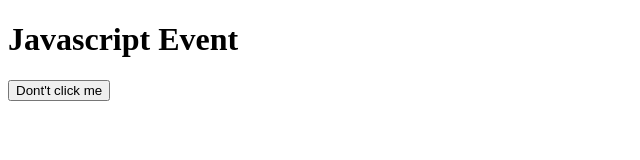
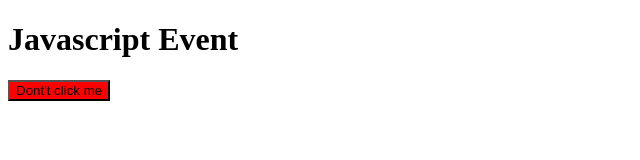
Before and after one commit to Pratik17SV/Programs-FY-and-Sy-sem2-, a plain HTML site: page JavsScript/event.html in a window 1280 px wide. Both pictures are taken after a click on the button "Dont't click me". Shown: the whole page, without its empty margins (0-640 px from the left). Drawn offline with Linux system fonts and the light colour scheme.

Commit message:
Event file in js created event 3 done.

```diff
--- a/JavsScript/event.html
+++ b/JavsScript/event.html
@@ -11,11 +11,17 @@
     <button>Dont't click me</button>
     <script>
         var button = document.querySelector('button');
+        //event 1
         // button.onclick = function (){
         //     alert('ouch');
         // }
-        // OR
-        button.addEventListener('click', function(){alert('ouch');})
+        // event 2
+        //button.addEventListener('click', function(){alert('ouch');})
+        // event 3
+        button.addEventListener('click',function(event){
+            event.target.style.backgroundColor = 'red';
+            alert('ouch');
+        })
     </script>
 </body>
 </html>
```
